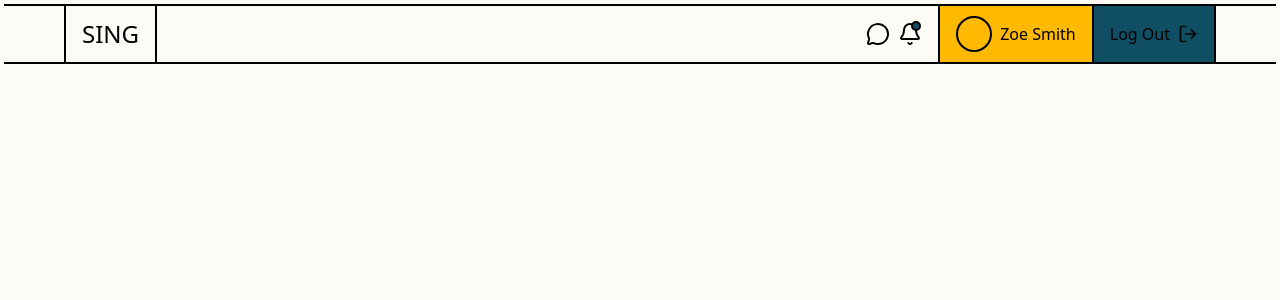
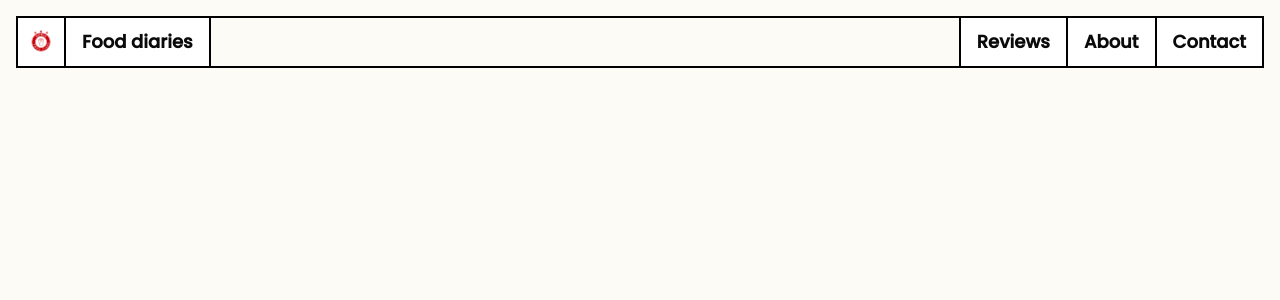
Before and after one commit to Abdul-Asa/food-diaries, a Next.js app: page / in a window 1280 px wide. Shown: the top 300 px of the page. Built offline with nearby package versions, Linux system fonts and the light colour scheme.

Commit message:
header done

```diff
--- a/biome.json
+++ b/biome.json
@@ -21,8 +21,18 @@
       "suspicious": {
         "noUnknownAtRules": "off",
         "noArrayIndexKey": "off"
+      },
+      "nursery": {
+        "useSortedClasses": {
+          "level": "warn",
+          "fix": "safe",
+          "options": {
+            "functions": ["clsx", "cva", "cn"]
+          }
+        }
       }
     },
+
     "domains": {
       "next": "recommended",
       "react": "recommended"
--- a/src/app/globals.css
+++ b/src/app/globals.css
@@ -7,9 +7,8 @@
 @theme inline {
   --color-background: var(--background);
   --color-foreground: var(--foreground);
-  --font-sans: var(--font-geist-sans);
-  --font-mono: var(--font-geist-mono);
-  --font-head: var(--font-head);
+  --font-poppins: var(--font-poppins);
+  --font-ibm: var(--font-ibm);
   --shadow-xs: 1px 1px 0 0 var(--border);
   --shadow-sm: 2px 2px 0 0 var(--border);
   --shadow: 3px 3px 0 0 var(--border);
@@ -56,7 +55,6 @@
 }
 
 :root {
-  --font-head: var(--font-geist-sans);
   --radius: 0.625rem;
   --card: oklch(1 0 0);
   --card-foreground: oklch(0.145 0 0);
@@ -139,6 +137,10 @@
     @apply border-border outline-ring/50;
   }
   body {
-    @apply bg-background text-foreground;
+    @apply bg-background text-foreground font-poppins;
   }
 }
+
+@utility animate-colors {
+  @apply transition-colors duration-200 ease-in-out will-change-auto;
+}
--- a/src/app/layout.tsx
+++ b/src/app/layout.tsx
@@ -28,14 +28,8 @@ export default function RootLayout({
 }>) {
   return (
     <html lang="en">
-      <body
-        className={cn(
-          poppins.variable,
-          ibmPlexMono.variable,
-          "bg-pale font-poppins text-black"
-        )}
-      >
-        <main className="flex min-h-screen flex-col p-1">
+      <body className={cn(poppins.variable, ibmPlexMono.variable)}>
+        <main className="flex min-h-screen flex-col p-4">
           <Header />
           {children}
         </main>
--- a/src/components/header.tsx
+++ b/src/components/header.tsx
@@ -1,53 +1,49 @@
 "use client";
 
-import { Bell, LogOut, Menu, MessageCircle } from "lucide-react";
+import Image from "next/image";
 import Link from "next/link";
 
 export function Header() {
   return (
     <nav className="border-border border-y-2">
-      <div className="mx-auto flex h-14 max-w-6xl items-stretch justify-between px-4 xl:px-0">
-        <div className="flex items-center border-border border-x-2 px-4 font-head text-2xl">
-          SING
-        </div>
-        <div className="flex gap-4">
-          <div className="hidden items-center gap-2 md:flex">
-            <div className="relative">
-              <MessageCircle aria-hidden className="size-6" strokeWidth={2} />
-            </div>
-            <div className="relative">
-              <Bell aria-hidden className="size-6" strokeWidth={2} />
-              <span
-                aria-hidden
-                className="absolute -top-px right-px size-2.5 rounded-full border-2 border-border bg-chart-3"
+      <div className="mx-auto flex h-12 items-stretch justify-between">
+        <Link
+          className="flex h-full items-stretch no-underline outline-none focus-visible:ring-2 focus-visible:ring-ring focus-visible:ring-offset-2"
+          href="/"
+        >
+          <div className="flex border-border border-l-2">
+            <div className="flex aspect-square items-center justify-center border-border border-r-2 bg-card px-2">
+              <Image
+                alt="Saints Food Diary logo"
+                height={50}
+                src="/icons/logo.png"
+                width={50}
               />
             </div>
+            <div className="flex animate-colors items-center justify-center border-border border-r-2 bg-card px-4 text-foreground text-lg hover:bg-primary hover:text-primary-foreground">
+              <span className="font-bold">Food diaries</span>
             </div>
-          <div className="flex items-stretch border-border border-x-2">
+          </div>
+        </Link>
+        <div className="flex">
           <Link
-              className="flex items-center gap-2 bg-chart-4 px-4 font-medium"
-              href="#"
+            className="flex animate-colors items-center justify-center border-border border-x-2 bg-card px-4 text-foreground text-lg hover:bg-primary hover:text-primary-foreground"
+            href="/reviews"
           >
-              <span className="relative flex size-9 overflow-hidden rounded-full border-2 border-border" />
-              <span className="hidden md:inline">Zoe Smith</span>
+            <span className="font-bold">Reviews</span>
           </Link>
           <Link
-              className="hidden items-center gap-2 border-border border-l-2 bg-chart-3 px-4 font-medium md:flex"
-              href="#"
+            className="flex animate-colors items-center justify-center border-border border-r-2 bg-card px-4 text-foreground text-lg hover:bg-primary hover:text-primary-foreground"
+            href="/about"
           >
-              <span>Log Out</span>
-              <LogOut aria-hidden className="size-5" strokeWidth={2} />
+            <span className="font-bold">About</span>
           </Link>
-            <div className="border-border border-l-2 md:hidden">
-              <button
-                aria-label="Open menu"
-                className="flex h-full cursor-pointer items-center border-2 border-border bg-chart-2 p-2 font-head font-medium outline-none transition duration-200 hover:translate-y-0.5 hover:shadow-sm active:translate-x-0.5 active:translate-y-1 active:shadow-none md:px-4"
-                type="button"
+          <Link
+            className="flex animate-colors items-center justify-center border-border border-r-2 bg-card px-4 text-foreground text-lg hover:bg-primary hover:text-primary-foreground"
+            href="/contact"
           >
-                <Menu aria-hidden className="size-5" strokeWidth={2} />
-              </button>
-            </div>
-          </div>
+            <span className="font-bold">Contact</span>
+          </Link>
         </div>
       </div>
     </nav>
```
Lines whose indentation alone changed are shown as unchanged.
